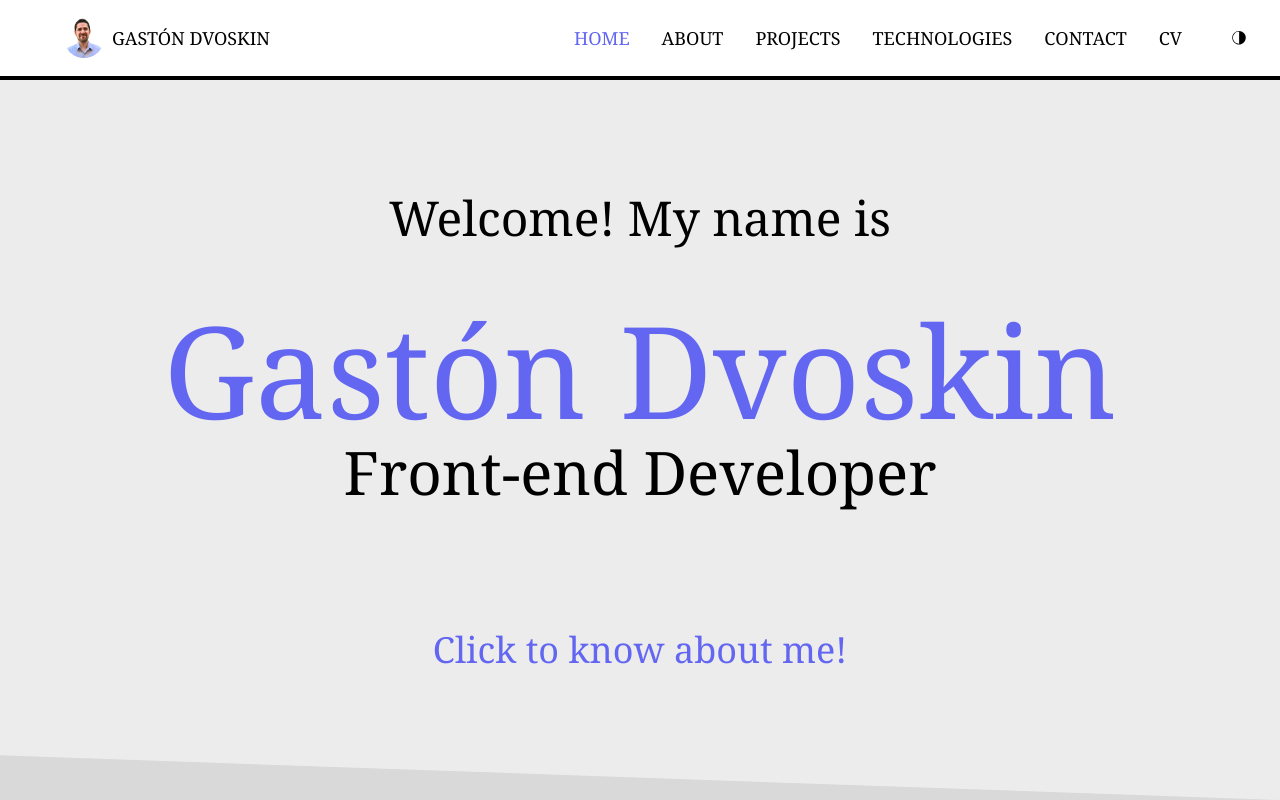
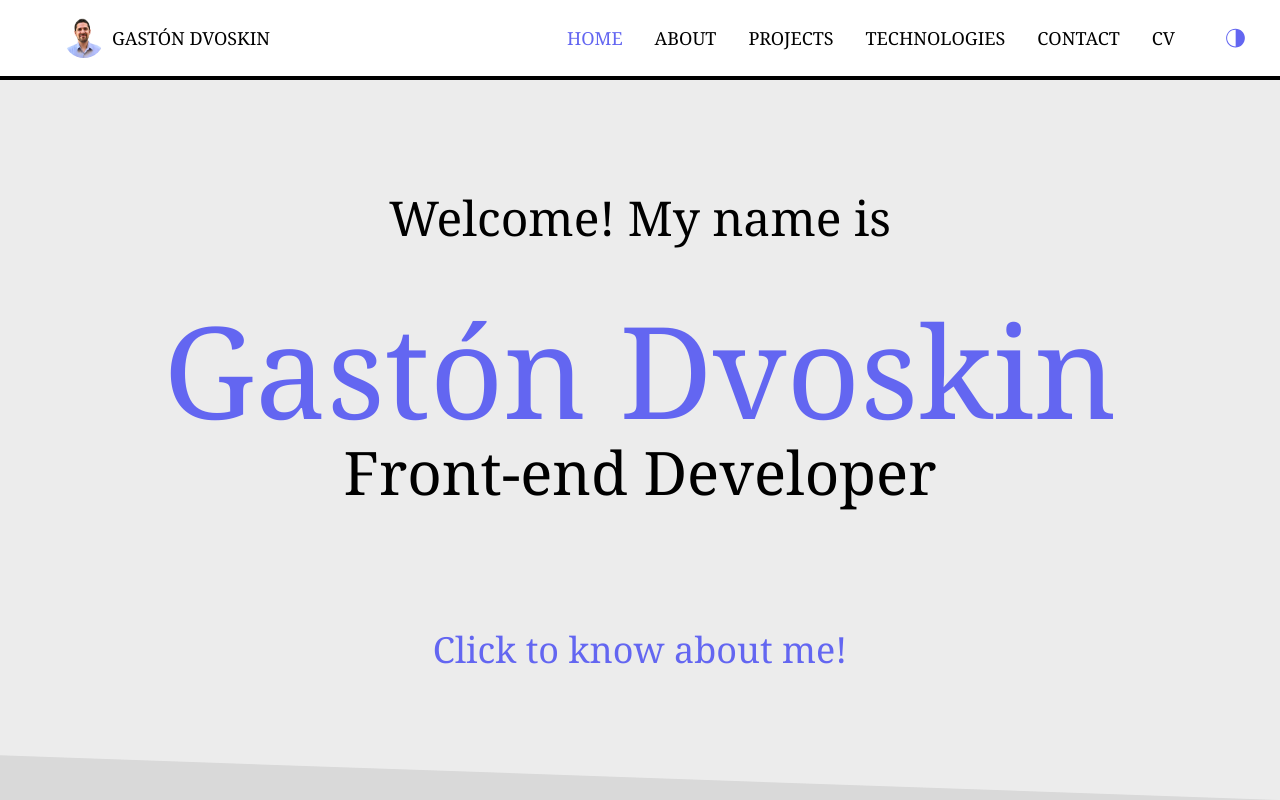
Before and after one commit to gastondvoskin/portfolio, a React (Vite) app in the folder client/: page / in a window 1280 px wide. Shown: the top 800 px of the page. Built offline with nearby package versions, Linux system fonts and the light colour scheme; no server answers.

Commit message:
Customized Moon-react-icon with size, color, and a transition on hover

```diff
--- a/client/src/components/Nav_Themes.jsx
+++ b/client/src/components/Nav_Themes.jsx
@@ -1,12 +1,13 @@
 import { WiMoonAltThirdQuarter } from 'react-icons/wi';
 
-const Nav_Themes = ({ toggleDarkMode }) => {
+const Nav_Themes = ({ darkMode, toggleDarkMode }) => {
+  console.log(darkMode)
   return (
     <button
-      className="mx-8 bg-transparent hover:bg-mybg2 dark:hover:bg-mybg2d"
+      className="mx-8 bg-transparent duration-700 transform transition-transform rotate-0 hover:rotate-180"
       onClick={toggleDarkMode}
     >
-      <WiMoonAltThirdQuarter />
+      <WiMoonAltThirdQuarter size={25} color="#6366f1" />
     </button>
   );
 };
```
